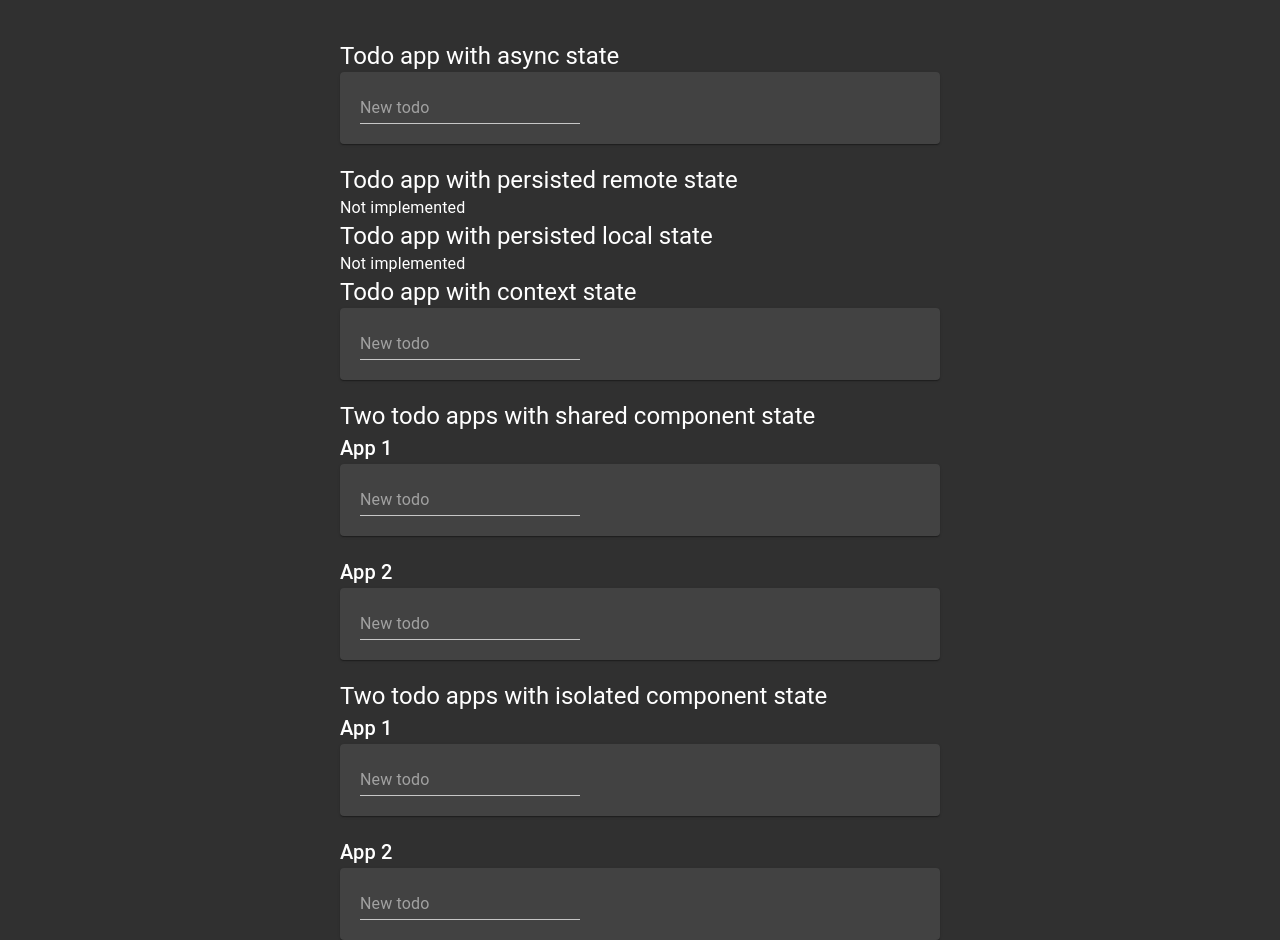
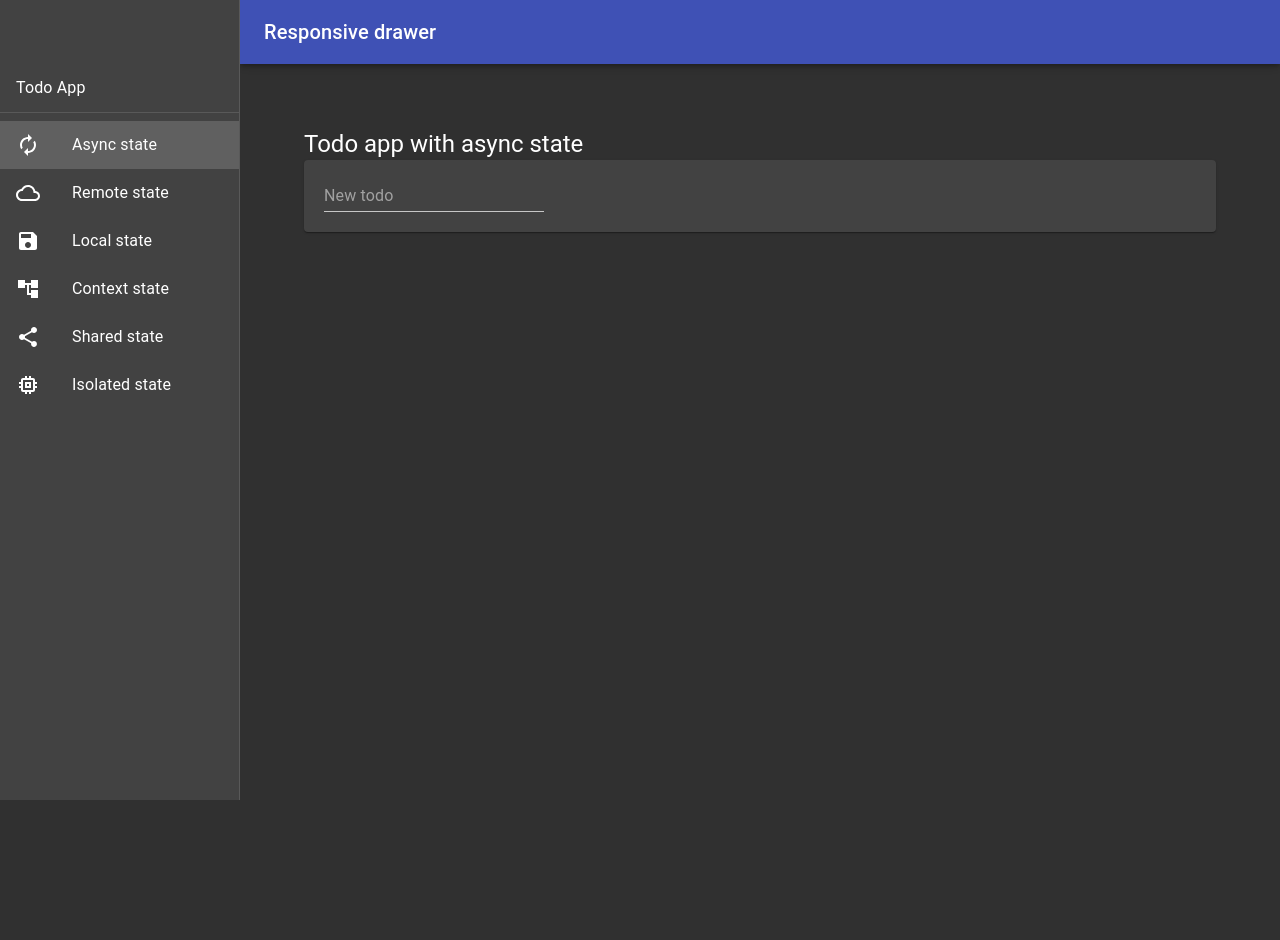
Before and after one commit to ksandin/typescript-react-state-rnd, a React (Create React App) app: page / in a window 1280 px wide. After the commit the page ends 800 px from the top, so only its background shows below. Built offline with nearby package versions, Linux system fonts and the light colour scheme.

Commit message:
Add menu and basic navigation between examples

```diff
--- a/src/components/App.tsx
+++ b/src/components/App.tsx
@@ -1,30 +1,35 @@
-import React from "react";
-import styled, { ThemeProvider as SCThemeProvider } from "styled-components";
+import React, { useState } from "react";
+import { ThemeProvider as SCThemeProvider } from "styled-components";
 import {
   Theme,
   ThemeProvider as MuiThemeProvider,
 } from "@material-ui/core/styles";
 import { CssBaseline } from "@material-ui/core";
-import { Examples } from "./Examples";
+import { ResponsiveDrawer } from "./ResponsiveDrawer";
+import { MenuCategory } from "../state/MenuCategory";
+import { MenuHighlight } from "../state/MenuHighlight";
 
 export type AppProps = {
   theme: Theme;
+  menu: MenuCategory[];
 };
 
-export const App: React.FC<AppProps> = ({ theme }) => {
+export const App: React.FC<AppProps> = ({ theme, menu }) => {
+  const [route, setRoute] = useState<MenuHighlight>([0, 0]);
+  const [categoryIndex, childIndex] = route;
+  const Page = menu[categoryIndex].options[childIndex].component;
   return (
     <MuiThemeProvider theme={theme}>
       <SCThemeProvider theme={theme}>
         <CssBaseline />
-        <Container>
-          <Examples />
-        </Container>
+        <ResponsiveDrawer
+          menu={menu}
+          menuHighlight={route}
+          onHighlightChange={setRoute}
+        >
+          <Page />
+        </ResponsiveDrawer>
       </SCThemeProvider>
     </MuiThemeProvider>
   );
 };
-
-const Container = styled.div`
-  margin: auto;
-  width: 600px;
-`;
--- a/src/components/Examples.tsx
+++ /dev/null
@@ -1,20 +0,0 @@
-import React from "react";
-import { TodoExampleSharedState } from "./TodoExampleSharedState";
-import { TodoExampleIsolatedState } from "./TodoExampleIsolatedState";
-import { TodoExampleAsyncState } from "./TodoExampleAsyncState";
-import { TodoExamplePersistedRemoteState } from "./TodoExamplePersistedRemoteState";
-import { TodoExamplePersistedLocalState } from "./TodoExamplePersistedLocalState";
-import { TodoExampleContextState } from "./TodoExampleContextState";
-
-export const Examples = () => {
-  return (
-    <>
-      <TodoExampleAsyncState />
-      <TodoExamplePersistedRemoteState />
-      <TodoExamplePersistedLocalState />
-      <TodoExampleContextState />
-      <TodoExampleSharedState />
-      <TodoExampleIsolatedState />
-    </>
-  );
-};
--- /dev/null
+++ b/src/components/ResponsiveDrawer.tsx
@@ -0,0 +1,169 @@
+import React from "react";
+import AppBar from "@material-ui/core/AppBar";
+import CssBaseline from "@material-ui/core/CssBaseline";
+import Divider from "@material-ui/core/Divider";
+import Drawer from "@material-ui/core/Drawer";
+import Hidden from "@material-ui/core/Hidden";
+import IconButton from "@material-ui/core/IconButton";
+import List from "@material-ui/core/List";
+import ListItem from "@material-ui/core/ListItem";
+import ListItemIcon from "@material-ui/core/ListItemIcon";
+import ListItemText from "@material-ui/core/ListItemText";
+import MenuIcon from "@material-ui/icons/Menu";
+import Toolbar from "@material-ui/core/Toolbar";
+import Typography from "@material-ui/core/Typography";
+import { makeStyles, useTheme } from "@material-ui/core/styles";
+import { MenuCategory } from "../state/MenuCategory";
+import { MenuHighlight } from "../state/MenuHighlight";
+
+// This file is based on https://material-ui.com/components/drawers/#responsive-drawer
+
+const drawerWidth = 240;
+
+const useStyles = makeStyles((theme) => ({
+  root: {
+    display: "flex",
+  },
+  drawer: {
+    [theme.breakpoints.up("sm")]: {
+      width: drawerWidth,
+      flexShrink: 0,
+    },
+  },
+  appBar: {
+    [theme.breakpoints.up("sm")]: {
+      width: `calc(100% - ${drawerWidth}px)`,
+      marginLeft: drawerWidth,
+    },
+  },
+  menuButton: {
+    marginRight: theme.spacing(2),
+    [theme.breakpoints.up("sm")]: {
+      display: "none",
+    },
+  },
+  // necessary for content to be below app bar
+  toolbar: theme.mixins.toolbar,
+  drawerPaper: {
+    width: drawerWidth,
+  },
+  content: {
+    flexGrow: 1,
+    padding: theme.spacing(3),
+  },
+}));
+
+export type ResponsiveDrawerProps = {
+  menu: MenuCategory[];
+  menuHighlight: MenuHighlight;
+  onHighlightChange: (highlight: MenuHighlight) => void;
+};
+
+export const ResponsiveDrawer: React.FC<ResponsiveDrawerProps> = ({
+  children,
+  menu,
+  menuHighlight,
+  onHighlightChange,
+}) => {
+  const classes = useStyles();
+  const theme = useTheme();
+  const [mobileOpen, setMobileOpen] = React.useState(false);
+  const handleDrawerToggle = () => setMobileOpen(!mobileOpen);
+  const [activeCategoryIndex, activeOptionIndex] = menuHighlight;
+
+  const drawer = (
+    <div>
+      <div className={classes.toolbar} />
+      {menu.map((category, categoryIndex) => (
+        <React.Fragment key={category.name}>
+          <ListItem>
+            <ListItemText primary={category.name} />
+          </ListItem>
+          <Divider />
+          <List>
+            {category.options.map(({ name, icon: Icon }, optionIndex) => {
+              const isSelected =
+                optionIndex === activeOptionIndex &&
+                activeCategoryIndex === categoryIndex;
+              return (
+                <ListItem
+                  button
+                  key={optionIndex}
+                  selected={isSelected}
+                  onClick={() =>
+                    onHighlightChange([categoryIndex, optionIndex])
+                  }
+                >
+                  <ListItemIcon>
+                    <Icon />
+                  </ListItemIcon>
+                  <ListItemText primary={name} />
+                </ListItem>
+              );
+            })}
+          </List>
+        </React.Fragment>
+      ))}
+    </div>
+  );
+
+  const container =
+    window !== undefined ? () => window.document.body : undefined;
+
+  return (
+    <div className={classes.root}>
+      <CssBaseline />
+      <AppBar position="fixed" className={classes.appBar}>
+        <Toolbar>
+          <IconButton
+            color="inherit"
+            aria-label="open drawer"
+            edge="start"
+            onClick={handleDrawerToggle}
+            className={classes.menuButton}
+          >
+            <MenuIcon />
+          </IconButton>
+          <Typography variant="h6" noWrap>
+            Responsive drawer
+          </Typography>
+        </Toolbar>
+      </AppBar>
+      <nav className={classes.drawer} aria-label="mailbox folders">
+        {/* The implementation can be swapped with js to avoid SEO duplication of links. */}
+        <Hidden smUp implementation="css">
+          <Drawer
+            container={container}
+            variant="temporary"
+            anchor={theme.direction === "rtl" ? "right" : "left"}
+            open={mobileOpen}
+            onClose={handleDrawerToggle}
+            classes={{
+              paper: classes.drawerPaper,
+            }}
+            ModalProps={{
+              keepMounted: true, // Better open performance on mobile.
+            }}
+          >
+            {drawer}
+          </Drawer>
+        </Hidden>
+        <Hidden xsDown implementation="css">
+          <Drawer
+            classes={{
+              paper: classes.drawerPaper,
+            }}
+            variant="permanent"
+            open
+          >
+            {drawer}
+          </Drawer>
+        </Hidden>
+      </nav>
+      <main className={classes.content}>
+        <div className={classes.toolbar} />
+        {children}
+      </main>
+    </div>
+  );
+};
--- /dev/null
+++ b/src/fixtures/menu.ts
@@ -0,0 +1,49 @@
+import { TodoExampleSharedState } from "../components/TodoExampleSharedState";
+import { TodoExampleIsolatedState } from "../components/TodoExampleIsolatedState";
+import { TodoExampleAsyncState } from "../components/TodoExampleAsyncState";
+import { TodoExamplePersistedRemoteState } from "../components/TodoExamplePersistedRemoteState";
+import { TodoExamplePersistedLocalState } from "../components/TodoExamplePersistedLocalState";
+import { TodoExampleContextState } from "../components/TodoExampleContextState";
+import { MenuCategory } from "../state/MenuCategory";
+import {
+  AccountTree,
+  Autorenew,
+  CloudQueue,
+  Memory,
+  Save,
+  Share,
+} from "@material-ui/icons";
+
+export const createAppMenu = (): MenuCategory[] => [
+  {
+    name: "Todo App",
+    options: [
+      {
+        name: "Async state",
+        component: TodoExampleAsyncState,
+        icon: Autorenew,
+      },
+      {
+        name: "Remote state",
+        component: TodoExamplePersistedRemoteState,
+        icon: CloudQueue,
+      },
+      {
+        name: "Local state",
+        component: TodoExamplePersistedLocalState,
+        icon: Save,
+      },
+      {
+        name: "Context state",
+        component: TodoExampleContextState,
+        icon: AccountTree,
+      },
+      { name: "Shared state", component: TodoExampleSharedState, icon: Share },
+      {
+        name: "Isolated state",
+        component: TodoExampleIsolatedState,
+        icon: Memory,
+      },
+    ],
+  },
+];
--- a/src/index.tsx
+++ b/src/index.tsx
@@ -3,10 +3,11 @@ import ReactDOM from "react-dom";
 import { App } from "./components/App";
 import reportWebVitals from "./reportWebVitals";
 import { createAppTheme } from "./fixtures/theme";
+import { createAppMenu } from "./fixtures/menu";
 
 ReactDOM.render(
   <React.StrictMode>
-    <App theme={createAppTheme()} />
+    <App theme={createAppTheme()} menu={createAppMenu()} />
   </React.StrictMode>,
   document.getElementById("root")
 );
--- /dev/null
+++ b/src/state/MenuCategory.ts
@@ -0,0 +1,3 @@
+import { MenuOption } from "./MenuOption";
+
+export type MenuCategory = { name: string; options: MenuOption[] };
--- /dev/null
+++ b/src/state/MenuHighlight.ts
@@ -0,0 +1,4 @@
+export type MenuHighlight = [
+  number /* MenuCategory index*/,
+  number /* MenuOption index*/
+];
```
Also changed, not shown: src/state/MenuOption.ts (added, +7 -0 lines), 1 other file (tests, documents, lock files or other folders).
